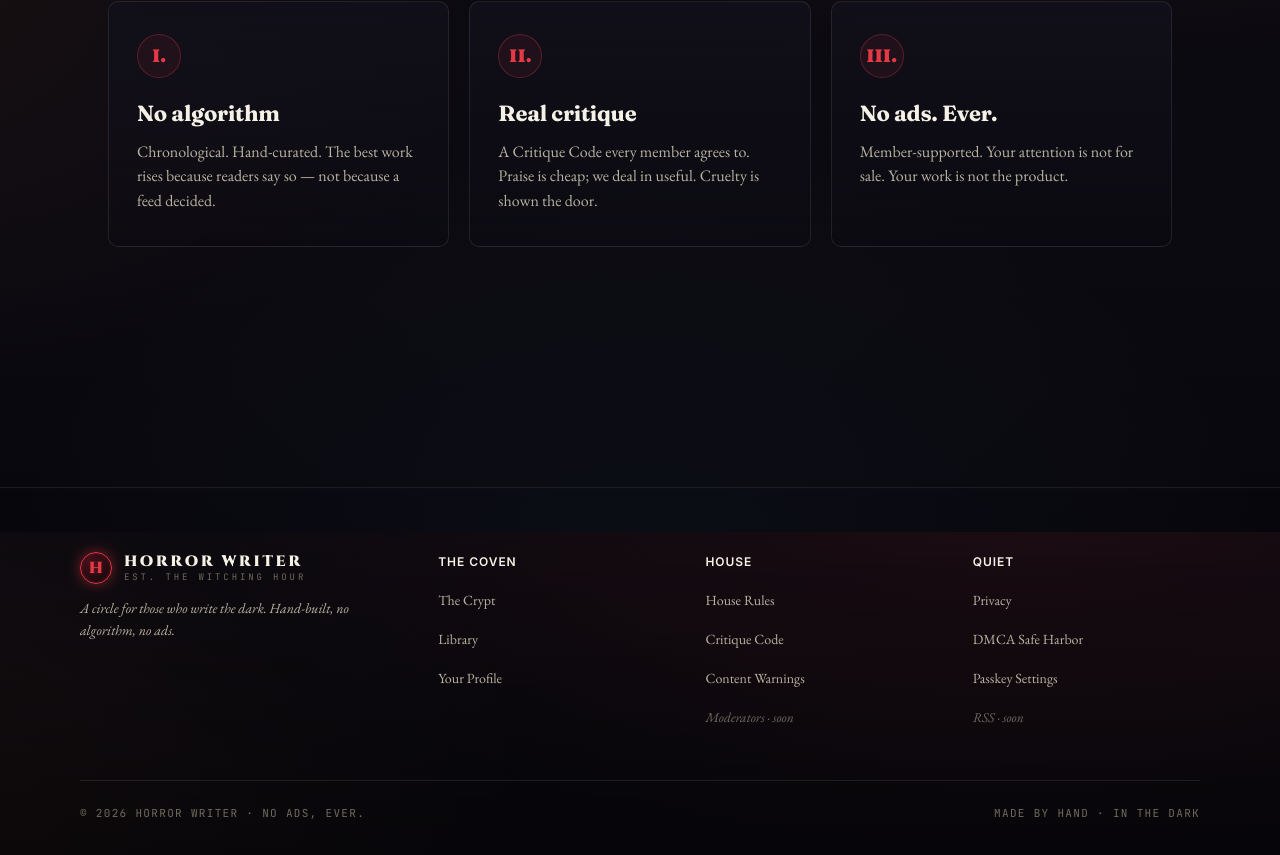
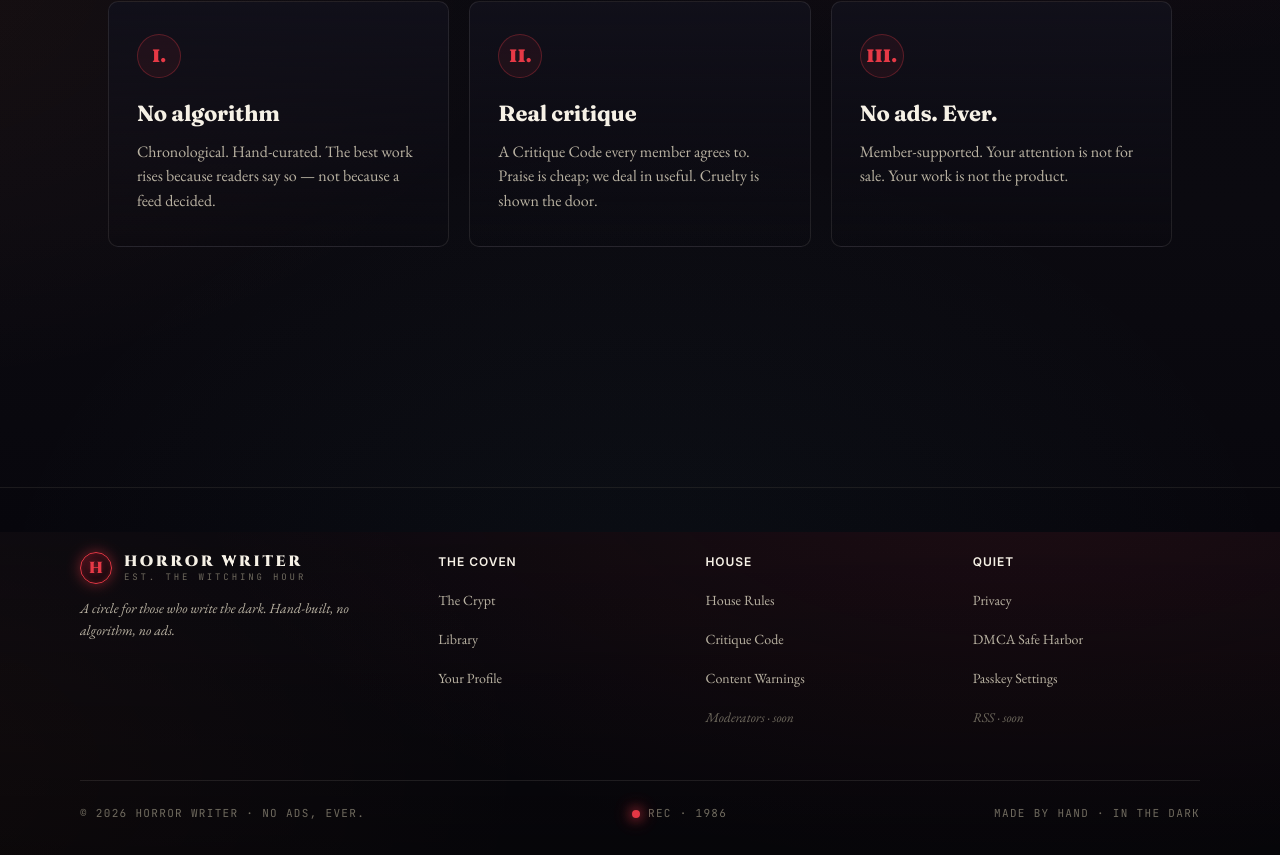
Before and after one commit to JeffThomas360/HorrorWriter, a React (Vite) app: page / in a window 1280 px wide. Shown: the part 2668-3523 px from the top of the page. Built offline with nearby package versions, Linux system fonts and the light colour scheme; no server answers; the database is empty.

Commit message:
style: implement subtle CRT scanlines, hover chromatic aberration, and VCR OSD footer indicator

```diff
--- a/src/components/Footer.jsx
+++ b/src/components/Footer.jsx
@@ -52,6 +52,10 @@ export default function Footer() {
 
       <div className="footer-bottom">
         <span>© {year} Horror Writer · No ads, ever.</span>
+        <span style={{ fontFamily: 'var(--mono)', fontSize: '11px', letterSpacing: '0.12em', display: 'inline-flex', alignItems: 'center', gap: '8px', color: 'var(--muted)' }}>
+          <span className="osd-rec-dot" />
+          REC · 1986
+        </span>
         <span>Made by hand · in the dark</span>
       </div>
     </footer>
--- a/src/style.css
+++ b/src/style.css
@@ -96,7 +96,10 @@ body::after {
   inset: 0;
   pointer-events: none;
   z-index: 1;
-  background: radial-gradient(120% 90% at 50% 40%, transparent 60%, rgba(0,0,0,.55) 100%);
+  background:
+    linear-gradient(rgba(11, 10, 16, 0) 50%, rgba(0, 0, 0, 0.12) 50%),
+    radial-gradient(120% 90% at 50% 40%, transparent 60%, rgba(0,0,0,.55) 100%);
+  background-size: 100% 4px, 100% 100%;
 }
 
 #root { min-height: 100vh; position: relative; z-index: 2; }
@@ -1457,3 +1460,69 @@ footer li a:hover { color: var(--paper); }
     scroll-behavior: auto !important;
   }
 }
+
+/* ============================================================
+   VHS Retro-OSD & Interactive Glow Enhancements
+   ============================================================ */
+
+/* Soft neon indicator pulse */
+@keyframes rec-pulse {
+  0%, 100% { opacity: 0.55; box-shadow: 0 0 4px var(--blood); }
+  50% { opacity: 1; box-shadow: 0 0 12px var(--blood), 0 0 20px var(--blood); }
+}
+
+.osd-rec-dot {
+  display: inline-block;
+  width: 8px;
+  height: 8px;
+  border-radius: 50%;
+  background-color: var(--blood);
+  animation: rec-pulse 1.8s infinite ease-in-out;
+}
+
+/* Chromatic Aberration Text split on Hover (Subtle 80s CRT displacement) */
+.brand:hover .brand-name,
+.nav-links a:hover,
+.cat-list li:hover,
+.cat-pill:hover,
+.tile:hover h3,
+.book:hover .title {
+  text-shadow:
+    -1px -0.5px 0 rgba(230, 57, 70, 0.6),
+    1px 0.5px 0 rgba(95, 207, 219, 0.6);
+  transition: text-shadow 0.15s var(--ease);
+}
+
+/* Button specific neon active glow */
+.btn:hover {
+  text-shadow:
+    -0.5px -0.5px 0 rgba(230, 57, 70, 0.4),
+    0.5px 0.5px 0 rgba(95, 207, 219, 0.4);
+}
+
+/* Soft text glow for critical headers/titles */
+.title em,
+.surface h2.title em {
+  text-shadow: 0 0 24px rgba(230, 57, 70, 0.22);
+}
+.eyebrow.cyan {
+  text-shadow: 0 0 16px rgba(95, 207, 219, 0.25);
+}
+
+/* Scrollbar VHS Styling */
+::-webkit-scrollbar {
+  width: 10px;
+  height: 10px;
+}
+::-webkit-scrollbar-track {
+  background: var(--ink);
+  border-left: 1px solid var(--line);
+}
+::-webkit-scrollbar-thumb {
+  background: var(--ink-3);
+  border: 2px solid var(--ink);
+  border-radius: var(--r-pill);
+}
+::-webkit-scrollbar-thumb:hover {
+  background: var(--line-strong);
+}
```
